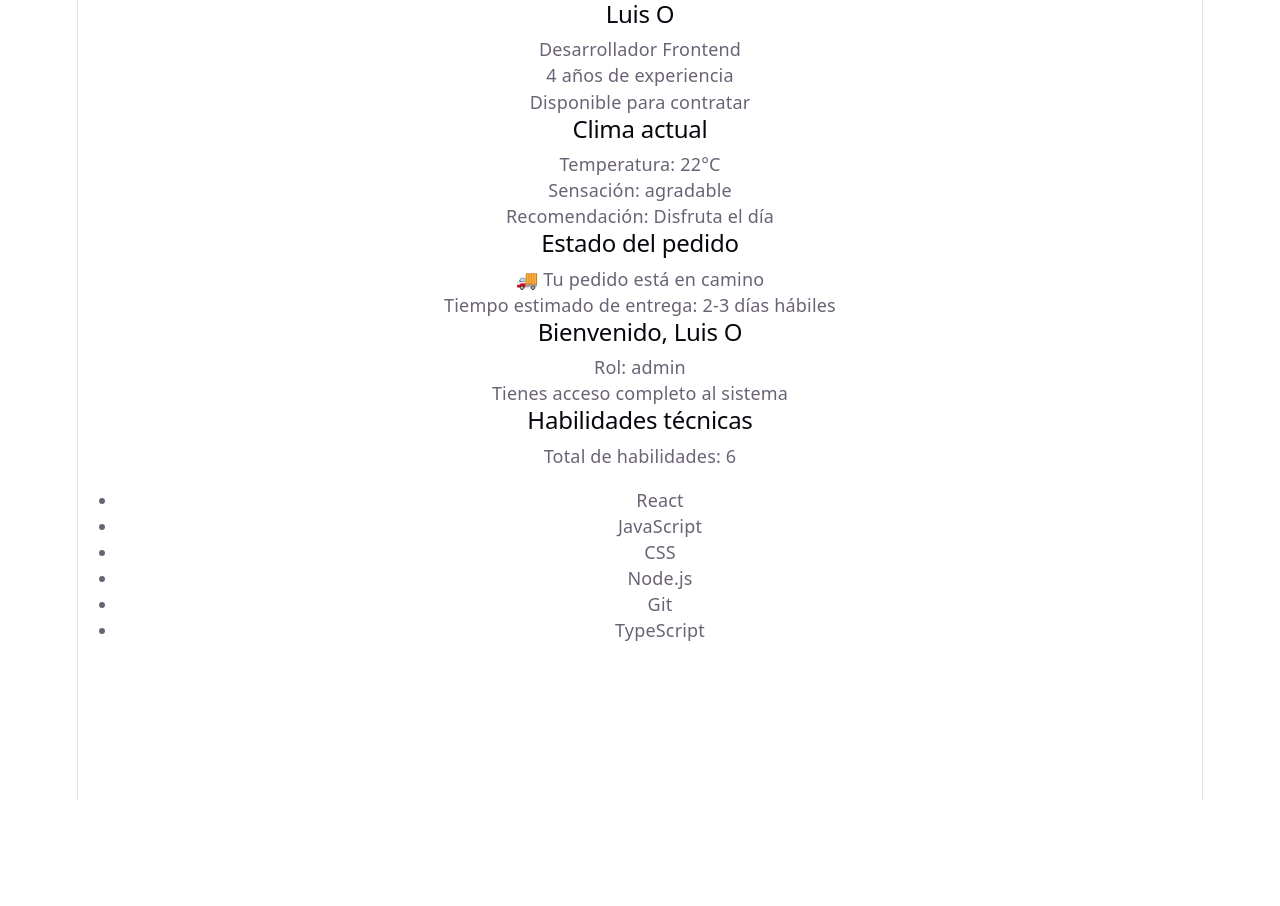
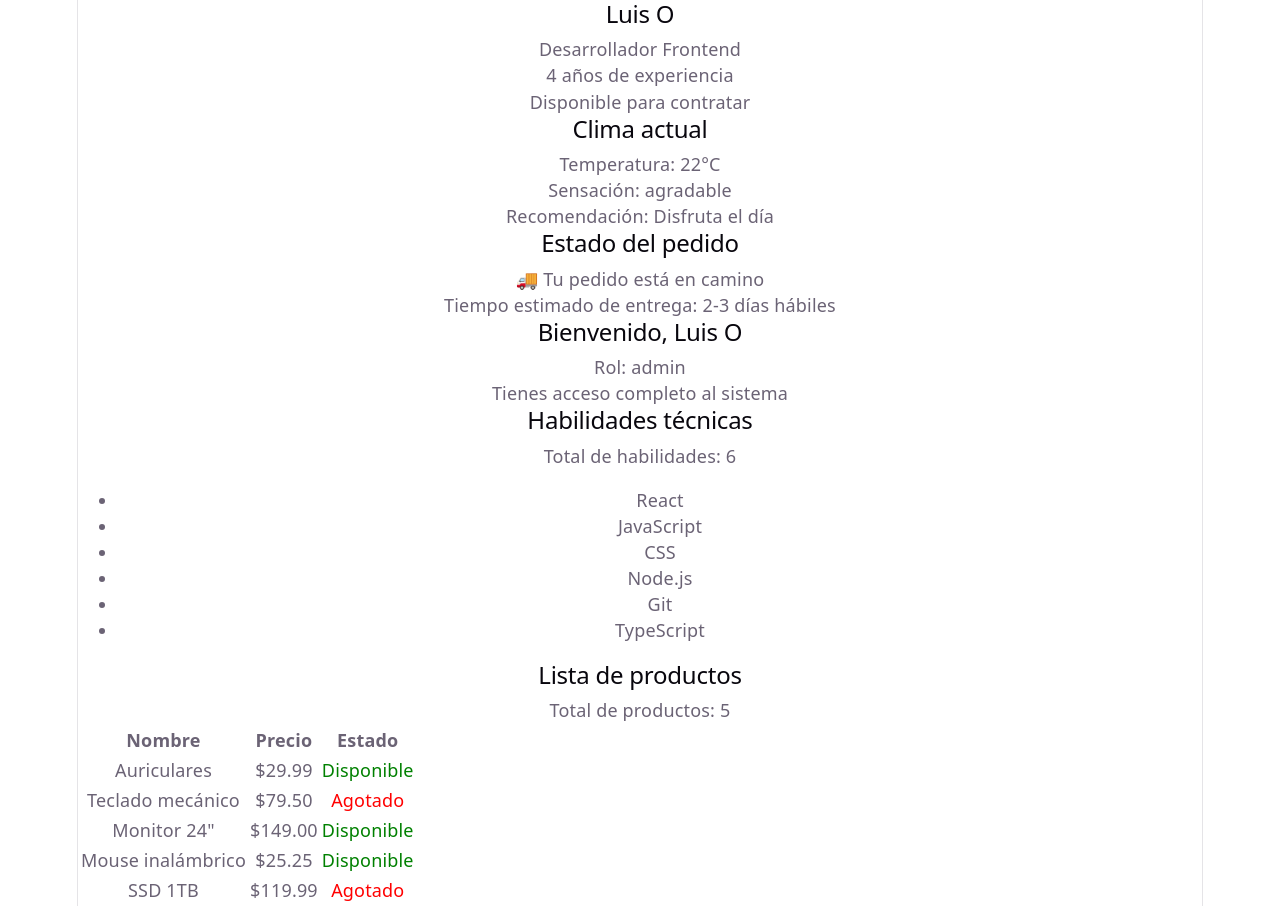
Before and after one commit to SkillR3X/mi-app-react, a React (Vite) app: page / in a window 1280 px wide. Before the commit the page ends 800 px from the top, so only its background shows below. Built offline with nearby package versions, Linux system fonts and the light colour scheme.

Commit message:
Ejercicio 6 laboratorio 2

```diff
--- a/src/App.jsx
+++ b/src/App.jsx
@@ -3,6 +3,7 @@ import Clima from './components/Clima'
 import EstadoPedido from './components/EstadoPedido'
 import MensajeBienvenida from './components/MensajeBienvenida'
 import ListaHabilidades from './components/ListaHabilidades'
+import ListaProductos from './components/ListaProductos'
 import './App.css'
 
 function App() {
@@ -13,6 +14,7 @@ function App() {
       <EstadoPedido />
       <MensajeBienvenida />
       <ListaHabilidades />
+      <ListaProductos />
     </main>
   )
 }
--- /dev/null
+++ b/src/components/ListaProductos.jsx
@@ -0,0 +1,38 @@
+function ListaProductos() {
+  const productos = [
+    { id: 1, nombre: 'Auriculares', precio: 29.99, disponible: true },
+    { id: 2, nombre: 'Teclado mecánico', precio: 79.5, disponible: false },
+    { id: 3, nombre: 'Monitor 24"', precio: 149.0, disponible: true },
+    { id: 4, nombre: 'Mouse inalámbrico', precio: 25.25, disponible: true },
+    { id: 5, nombre: 'SSD 1TB', precio: 119.99, disponible: false },
+  ]
+
+  return (
+    <section>
+      <h2>Lista de productos</h2>
+      <p>Total de productos: {productos.length}</p>
+      <table>
+        <thead>
+          <tr>
+            <th>Nombre</th>
+            <th>Precio</th>
+            <th>Estado</th>
+          </tr>
+        </thead>
+        <tbody>
+          {productos.map((producto) => (
+            <tr key={producto.id}>
+              <td>{producto.nombre}</td>
+              <td>{`$${producto.precio.toFixed(2)}`}</td>
+              <td style={{ color: producto.disponible ? 'green' : 'red' }}>
+                {producto.disponible ? 'Disponible' : 'Agotado'}
+              </td>
+            </tr>
+          ))}
+        </tbody>
+      </table>
+    </section>
+  )
+}
+
+export default ListaProductos
```
